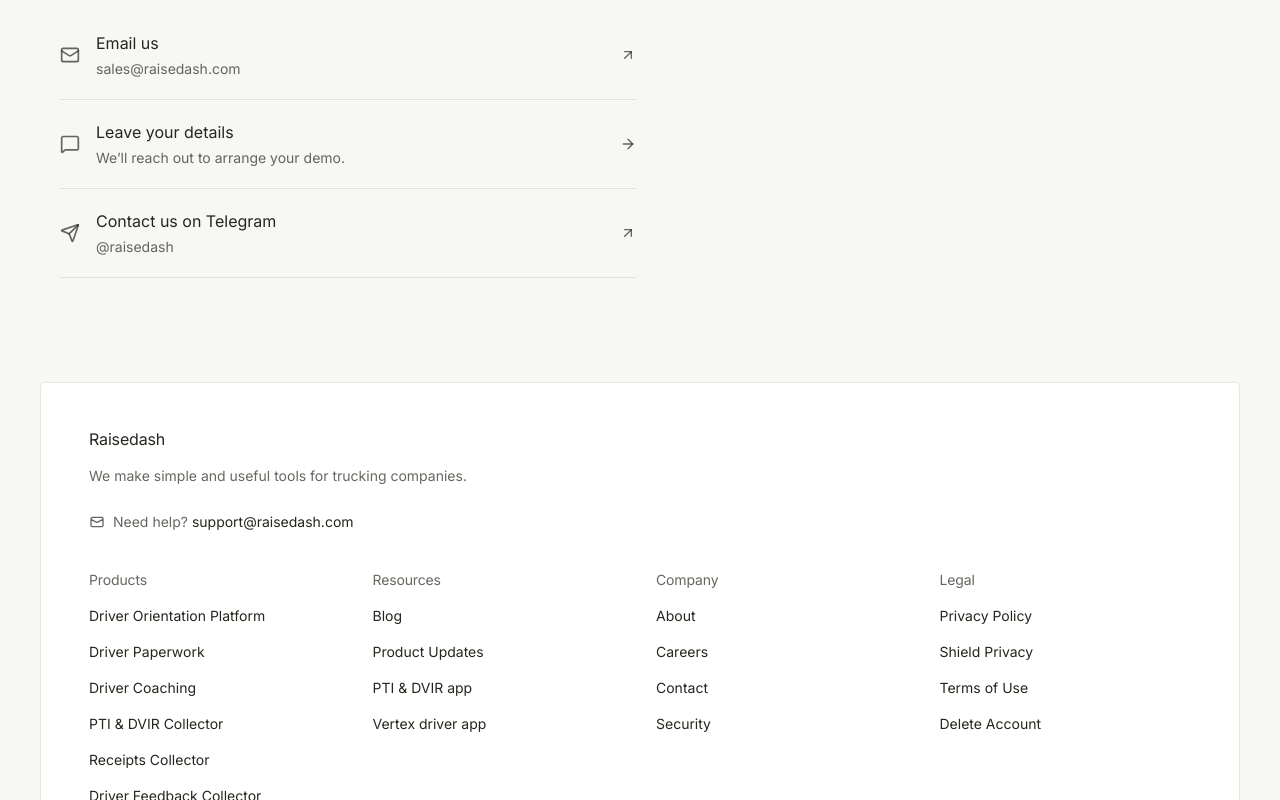
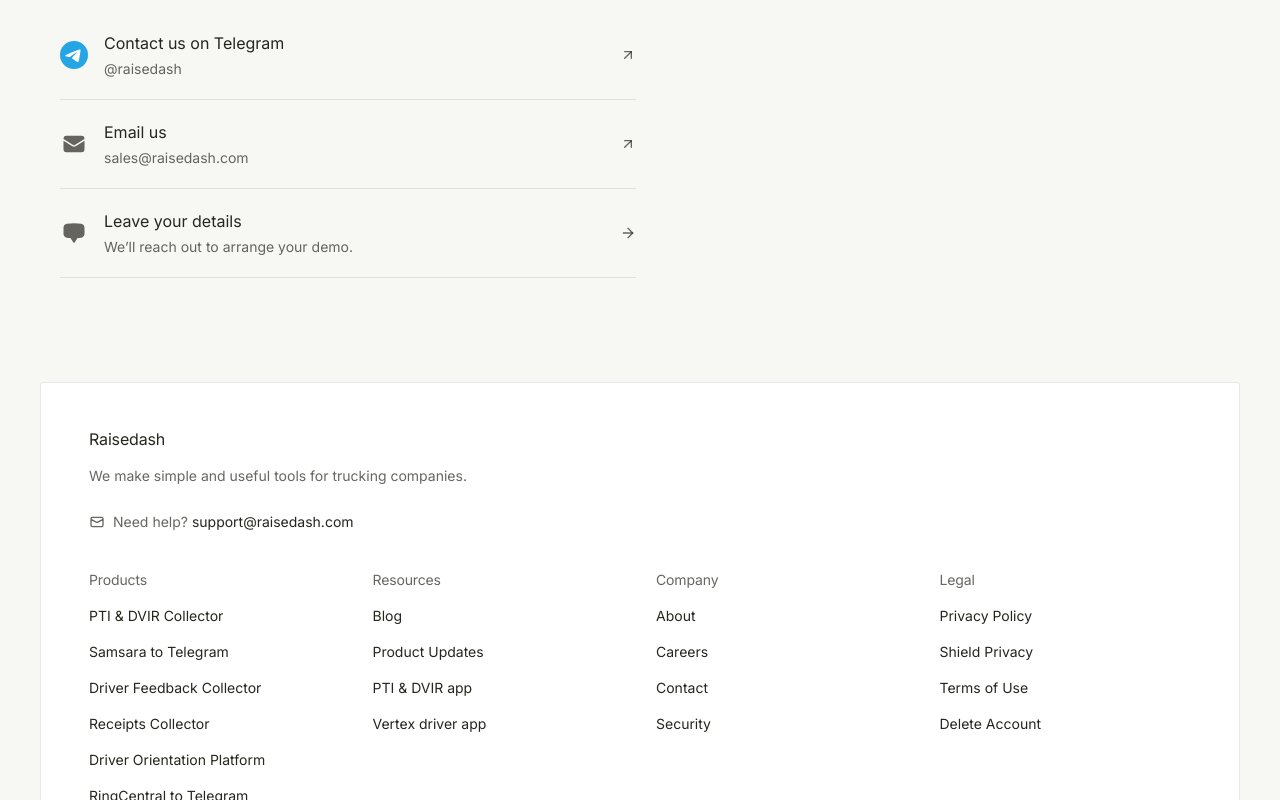
Before and after one commit to ShJavokhir/raisedash-landing-page, a Next.js app: page /get-a-demo in a window 1280 px wide. Shown: the part 320-1120 px from the top of the page. Built offline with nearby package versions, Linux system fonts and the light colour scheme; no server answers.

Commit message:
feat: reorder homepage products, risk-free demo CTA, Telegram-first contact options

```diff
--- a/src/components/demo/GetDemoLink.tsx
+++ b/src/components/demo/GetDemoLink.tsx
@@ -12,7 +12,7 @@
         className
       )}
     >
-      Get a demo <ArrowRight className="h-4 w-4" aria-hidden="true" />
+      Get a risk-free demo <ArrowRight className="h-4 w-4" aria-hidden="true" />
     </Link>
   );
 }
--- a/src/data/products.ts
+++ b/src/data/products.ts
@@ -1,5 +1,37 @@
 /** Products share the homepage grid and company navigation, with a dedicated page for each. */
 export const products = [
+  {
+    name: "PTI & DVIR Collector",
+    description:
+      "Collect pre- and post-trip inspection photos, videos, and reported problems through your driver Telegram groups.",
+    href: "/products/pti-telegram-bot",
+    plate: "#9aa200",
+    icon: { src: "/brand/pti-icon.webp", width: 298, height: 288 },
+  },
+  {
+    name: "Samsara to Telegram",
+    description:
+      "Get Samsara safety events, dashcam clips, speeding alerts, engine faults, and weekly fleet reports in Telegram.",
+    href: "/tools/samsara-alerts",
+    plate: "#009a74",
+    icon: { src: "/brand/samsara-icon.webp", width: 370, height: 288 },
+  },
+  {
+    name: "Driver Feedback Collector",
+    description:
+      "Find out why drivers leave your company. Collect anonymous driver feedback through Telegram and use it to improve your company culture.",
+    href: "/products/feedback-telegram-bot",
+    plate: "#f87917",
+    icon: { src: "/brand/feedback-icon.webp", width: 281, height: 288 },
+  },
+  {
+    name: "Receipts Collector",
+    description:
+      "Collect fuel, lumper, and repair receipts from drivers in your Telegram groups, with photos and the amount.",
+    href: "/products/receipts-telegram-bot",
+    plate: "#365c93",
+    icon: { src: "/brand/receipts-icon.webp", width: 302, height: 288 },
+  },
   {
     name: "Driver Orientation Platform",
     description:
@@ -7,6 +39,14 @@
     href: "/products/orientation",
     plate: "#0064e6",
     icon: { src: "/brand/orientation-icon.webp", width: 329, height: 288 },
+  },
+  {
+    name: "RingCentral to Telegram",
+    description:
+      "Monitor your team’s RingCentral call recordings in Telegram for quality assurance. Keep track of missed calls and voicemails too.",
+    href: "/products/ringcentral-telegram",
+    plate: "#a8325e",
+    icon: { src: "/brand/ringcentral-icon.webp", width: 449, height: 288 },
   },
   {
     name: "Driver Paperwork",
@@ -25,44 +65,12 @@
     icon: { src: "/brand/coaching-icon.webp", width: 274, height: 288 },
   },
   {
-    name: "PTI & DVIR Collector",
+    name: "Driver Announcements",
     description:
-      "Collect pre- and post-trip inspection photos, videos, and reported problems through your driver Telegram groups.",
-    href: "/products/pti-telegram-bot",
-    plate: "#9aa200",
-    icon: { src: "/brand/pti-icon.webp", width: 298, height: 288 },
-  },
-  {
-    name: "Receipts Collector",
-    description:
-      "Collect fuel, lumper, and repair receipts from drivers in your Telegram groups, with photos and the amount.",
-    href: "/products/receipts-telegram-bot",
-    plate: "#365c93",
-    icon: { src: "/brand/receipts-icon.webp", width: 302, height: 288 },
-  },
-  {
-    name: "Driver Feedback Collector",
-    description:
-      "Find out why drivers leave your company. Collect anonymous driver feedback through Telegram and use it to improve your company culture.",
-    href: "/products/feedback-telegram-bot",
-    plate: "#f87917",
-    icon: { src: "/brand/feedback-icon.webp", width: 281, height: 288 },
-  },
-  {
-    name: "Samsara to Telegram",
-    description:
-      "Get Samsara safety events, dashcam clips, speeding alerts, engine faults, and weekly fleet reports in Telegram.",
-    href: "/tools/samsara-alerts",
-    plate: "#009a74",
-    icon: { src: "/brand/samsara-icon.webp", width: 370, height: 288 },
-  },
-  {
-    name: "RingCentral to Telegram",
-    description:
-      "Monitor your team’s RingCentral call recordings in Telegram for quality assurance. Keep track of missed calls and voicemails too.",
-    href: "/products/ringcentral-telegram",
-    plate: "#a8325e",
-    icon: { src: "/brand/ringcentral-icon.webp", width: 449, height: 288 },
+      "Send company policies, pay changes, and holiday hours to all your drivers’ Telegram groups at once, instead of pasting them into each group by hand.",
+    href: "/products/driver-announcements",
+    plate: "#4a5d73",
+    icon: { src: "/brand/announcements-icon.webp", width: 327, height: 288 },
   },
   {
     name: "DOT Compliance Course",
--- a/src/pages/get-a-demo.tsx
+++ b/src/pages/get-a-demo.tsx
@@ -5,15 +5,7 @@
 import { useForm } from "react-hook-form";
 import { zodResolver } from "@hookform/resolvers/zod";
 import { Turnstile, type TurnstileInstance } from "@marsidev/react-turnstile";
-import {
-  ArrowLeft,
-  ArrowRight,
-  ArrowUpRight,
-  Check,
-  Mail,
-  MessageSquare,
-  Send,
-} from "lucide-react";
+import { ArrowLeft, ArrowRight, ArrowUpRight, Check } from "lucide-react";
 import { Container } from "@/components/layout/Container";
 import { PageLayout } from "@/components/layout/PageLayout";
 import { Button } from "@/components/ui/Button";
@@ -66,14 +58,14 @@
 
   return (
     <PageLayout
-      title="Get a demo"
+      title="Get a risk-free demo"
       description="See how Raisedash can help your trucking company. Email us, leave your details for a product demo, or contact our team on Telegram."
       canonical="https://www.raisedash.com/get-a-demo"
     >
       <Container className="py-12 sm:py-16 lg:py-20">
         <div className="max-w-xl">
           <h1 className="text-foreground text-4xl leading-tight font-normal tracking-tight sm:text-5xl">
-            Get a demo.
+            Get a risk-free demo.
           </h1>
           <p className="text-muted-foreground mt-5 max-w-md text-lg leading-relaxed">
             {product
@@ -87,8 +79,26 @@
             hidden={formOpen}
             className="mt-8 sm:mt-10"
           >
+            <a
+              href={DEMO_TELEGRAM_URL}
+              target="_blank"
+              rel="noopener noreferrer"
+              className={choiceClass}
+            >
+              <TelegramLogo className="h-7 w-7 shrink-0" />
+              <span className="flex-1">
+                <span className="text-foreground block text-base">Contact us on Telegram</span>
+                <span className="text-muted-foreground mt-1 block text-sm">
+                  @raisedash <span className="sr-only">(opens in a new tab)</span>
+                </span>
+              </span>
+              <ArrowUpRight
+                className="text-muted-foreground group-hover:text-foreground h-4 w-4 shrink-0"
+                aria-hidden="true"
+              />
+            </a>
             <a href={emailHref} className={choiceClass}>
-              <Mail className="text-muted-foreground h-5 w-5 shrink-0" aria-hidden="true" />
+              <MailFilled className="text-foreground/70 h-7 w-7 shrink-0 p-0.5" />
               <span className="min-w-0 flex-1">
                 <span className="text-foreground block text-base">Email us</span>
                 <span className="text-muted-foreground mt-1 block text-sm">{emails.sales}</span>
@@ -105,10 +115,7 @@
               aria-expanded={formOpen}
               onClick={openForm}
             >
-              <MessageSquare
-                className="text-muted-foreground h-5 w-5 shrink-0"
-                aria-hidden="true"
-              />
+              <ChatFilled className="text-foreground/70 h-7 w-7 shrink-0 p-0.5" />
               <span className="flex-1">
                 <span className="text-foreground block text-base">Leave your details</span>
                 <span className="text-muted-foreground mt-1 block text-sm">
@@ -120,24 +127,6 @@
                 aria-hidden="true"
               />
             </button>
-            <a
-              href={DEMO_TELEGRAM_URL}
-              target="_blank"
-              rel="noopener noreferrer"
-              className={choiceClass}
-            >
-              <Send className="text-muted-foreground h-5 w-5 shrink-0" aria-hidden="true" />
-              <span className="flex-1">
-                <span className="text-foreground block text-base">Contact us on Telegram</span>
-                <span className="text-muted-foreground mt-1 block text-sm">
-                  @raisedash <span className="sr-only">(opens in a new tab)</span>
-                </span>
-              </span>
-              <ArrowUpRight
-                className="text-muted-foreground group-hover:text-foreground h-4 w-4 shrink-0"
-                aria-hidden="true"
-              />
-            </a>
           </nav>
 
           {formMounted && (
@@ -165,6 +154,40 @@
         </div>
       </Container>
     </PageLayout>
+  );
+}
+
+/** Telegram's mark: brand-blue circle, white plane. */
+function TelegramLogo({ className }: { className?: string }) {
+  return (
+    <svg viewBox="0 0 24 24" className={className} aria-hidden="true">
+      <circle cx="12" cy="12" r="11" fill="#fff" />
+      <path
+        fill="#26a5e4"
+        d="M11.944 0A12 12 0 0 0 0 12a12 12 0 0 0 12 12 12 12 0 0 0 12-12A12 12 0 0 0 12 0a12 12 0 0 0-.056 0zm4.962 7.224c.1-.002.321.023.465.14a.506.506 0 0 1 .171.325c.016.093.036.306.02.472-.18 1.898-.962 6.502-1.36 8.627-.168.9-.499 1.201-.82 1.23-.696.065-1.225-.46-1.9-.902-1.056-.693-1.653-1.124-2.678-1.8-1.185-.78-.417-1.21.258-1.91.177-.184 3.247-2.977 3.307-3.23.007-.032.014-.15-.056-.212s-.174-.041-.249-.024c-.106.024-1.793 1.14-5.061 3.345-.48.33-.913.49-1.302.48-.428-.008-1.252-.241-1.865-.44-.752-.245-1.349-.374-1.297-.789.027-.216.325-.437.893-.663 3.498-1.524 5.83-2.529 6.998-3.014 3.332-1.386 4.025-1.627 4.476-1.635z"
+      />
+    </svg>
+  );
+}
+
+function MailFilled({ className }: { className?: string }) {
+  return (
+    <svg viewBox="0 0 24 24" fill="currentColor" className={className} aria-hidden="true">
+      <path d="M1.5 8.67v8.58a3 3 0 0 0 3 3h15a3 3 0 0 0 3-3V8.67l-8.928 5.493a3 3 0 0 1-3.144 0L1.5 8.67Z" />
+      <path d="M22.5 6.908V6.75a3 3 0 0 0-3-3h-15a3 3 0 0 0-3 3v.158l9.714 5.978a1.5 1.5 0 0 0 1.572 0L22.5 6.908Z" />
+    </svg>
+  );
+}
+
+function ChatFilled({ className }: { className?: string }) {
+  return (
+    <svg viewBox="0 0 24 24" fill="currentColor" className={className} aria-hidden="true">
+      <path
+        fillRule="evenodd"
+        clipRule="evenodd"
+        d="M4.848 2.771A49.144 49.144 0 0 1 12 2.25c2.43 0 4.817.178 7.152.52 1.978.292 3.348 2.024 3.348 3.97v6.02c0 1.946-1.37 3.678-3.348 3.97a48.901 48.901 0 0 1-3.476.383.39.39 0 0 0-.297.17l-2.755 4.133a.75.75 0 0 1-1.248 0l-2.755-4.133a.39.39 0 0 0-.297-.17 48.9 48.9 0 0 1-3.476-.384c-1.978-.29-3.348-2.024-3.348-3.97V6.741c0-1.946 1.37-3.68 3.348-3.97Z"
+      />
+    </svg>
   );
 }
 
```
